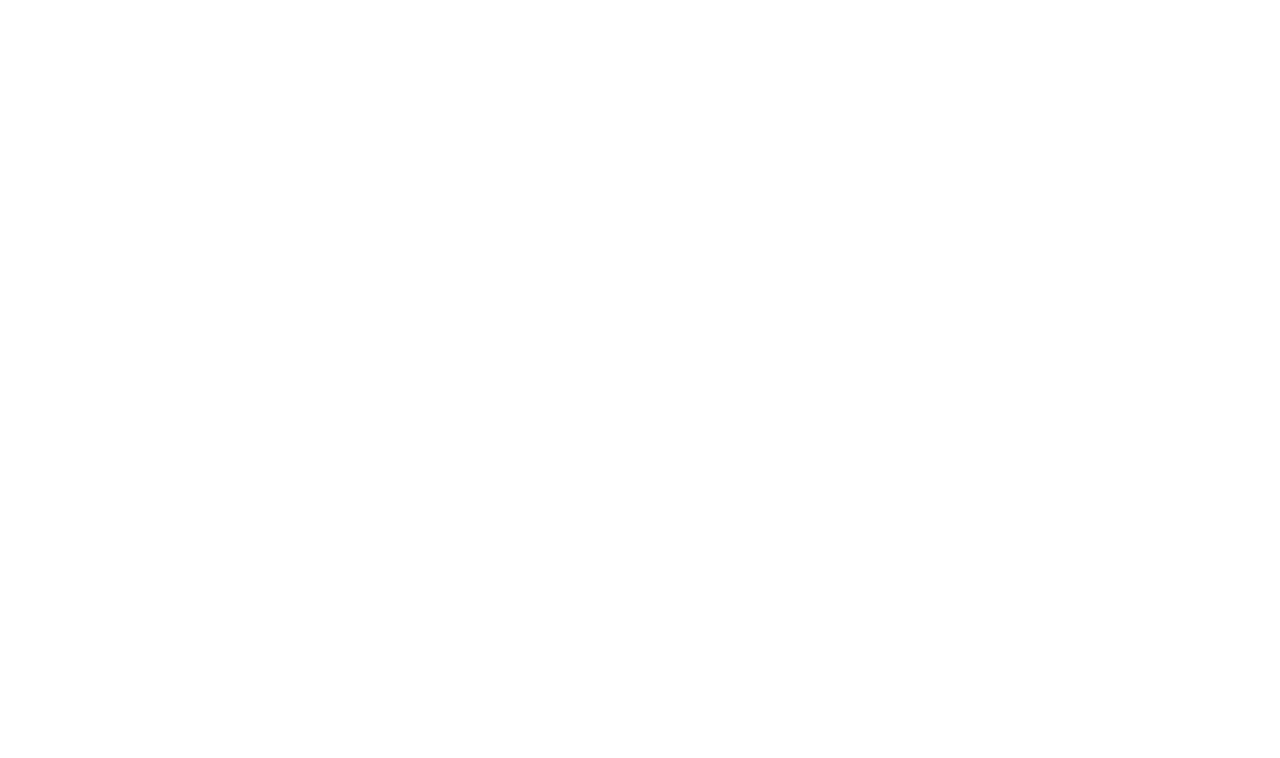
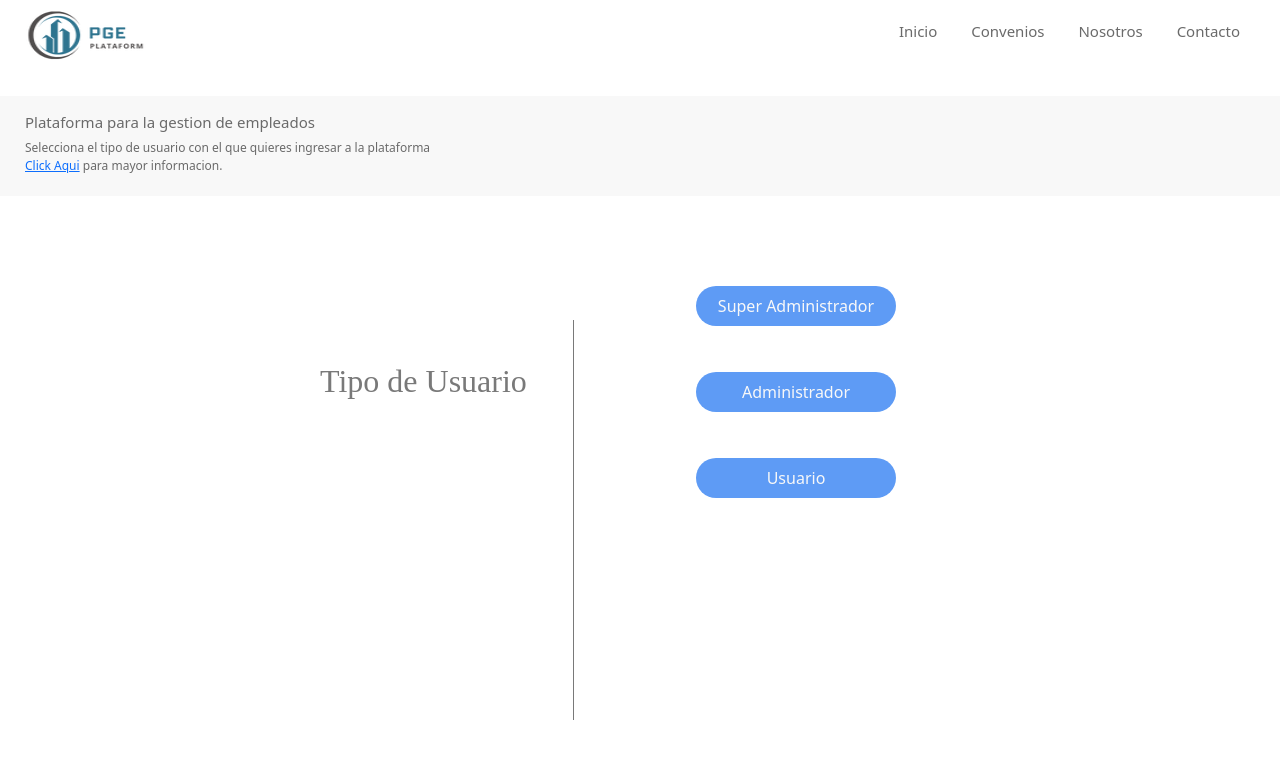
Before and after one commit to IvanPaezCoronell/gestionEmpleado, a plain HTML site: page webApp/pages/usersPage/usersPage.html in a window 1280 px wide. Drawn offline with nearby package versions, Linux system fonts and the light colour scheme.

Commit message:
Estilos, header y botones agregados a la pagina UsersPage

```diff
--- a/webApp/pages/usersPage/usersPage.html
+++ b/webApp/pages/usersPage/usersPage.html
@@ -9,10 +9,85 @@
     <title>Gestion de Empleados</title>
     <link rel="shortcut icon" href="/webApp/img/plataforma-icon.png" />
     <link rel="stylesheet" href="/webApp/styles/style.css">
+    <link rel="stylesheet" href="/webApp/styles/styleUsersPage.css">
     <link href="https://cdn.jsdelivr.net/npm/bootstrap@5.2.1/dist/css/bootstrap.min.css" rel="stylesheet" integrity="sha384-iYQeCzEYFbKjA/T2uDLTpkwGzCiq6soy8tYaI1GyVh/UjpbCx/TYkiZhlZB6+fzT" crossorigin="anonymous">
 
 </head>
 <body>
 
+
+    <div class="container-index">
+
+        <div class="header">
+
+            <div class="header-logo">
+
+                <a href="/webApp/index.html">
+                    <img src="/webApp/img/logo-plataforma.png" alt="logo plataforma" class="logo">
+                </a>
+
+            </div>
+
+            <div class="header-options">
+
+                <nav class="header-nav">
+                    <a id="a" href="#">Inicio</a>
+                    <a id="a" href="#">Convenios</a>
+                    <a id="a" href="#">Nosotros</a>
+                    <a id="a" href="#">Contacto</a>
+                </nav>
+
+            </div>
+
+        </div>
+
+        <div class="section-01">
+
+            <div class="div-section01-info">
+
+                    <h4 class="h4-section01">Plataforma para la gestion de empleados</h4>
+                    <p class="p-section01">
+                        Selecciona el tipo de usuario con el que quieres ingresar a la plataforma <br> <span class="span-ClickAqui"> <a href="#">Click Aqui</a></span> para mayor informacion.
+                    </p>
+            </div>
+
+        </div>
+
+        <section class="section02-user-page">
+
+                <div class="div-title-tipo-usuario">
+                    <h2 class="h2-tipo-usuario">Tipo de Usuario</h2>
+                </div>
+
+
+            <div class="div-button-user-page">
+
+                <div class="div-linea-vertical"></div>
+
+                <div class="div-super-admin">
+                    <a href="/webApp/pages/userLoginPages/superAdmin.html">
+                        <button id="button-user-page">Super Administrador</button>
+                    </a>
+                </div>
+
+                <div class="div-admin">
+                    <a href="/webApp/pages/userLoginPages/admin.html">
+                        <button id="button-user-page">Administrador</button>
+                    </a>
+                </div>
+
+                <div class="div-usuario">
+                    <a href="/webApp/pages/userLoginPages/empleado.html">
+                        <button id="button-user-page">Usuario</button>
+                    </a>
+                </div>
+
+
+            </div>
+
+        </section>
+
+    </div>
+
 </body>
 </html>
--- /dev/null
+++ b/webApp/styles/styleUsersPage.css
@@ -0,0 +1,54 @@
+.section02-users-page {
+    overflow:hidden;
+    display: inline-block;
+    width: 100%;
+
+}
+
+.div-title-tipo-usuario {
+    font-family: 'Courier New Bold';
+    padding-top: 13% !important;
+    padding-left: 25%;
+    text-align: left;
+    display: inline-block;
+    color: #797979;
+}
+
+.div-button-user-page{
+    padding-right: 30%;
+    padding-top: 7%;
+    float: right;
+}
+
+
+
+.div-admin{
+    padding-top: 23%;
+}
+
+.div-usuario{
+    padding-top: 23%;
+}
+
+#button-user-page{
+    padding: 8px;
+    border-radius: 20px;
+    width: 200px;
+    color: #F8F8F8;
+    background-color: #5e9bf5;
+    position: relative;
+    display: inline-block;
+}
+
+#button-user-page:hover{
+    background-color: #3985F5;
+}
+
+.div-linea-vertical{
+    border-left: 1px solid #797979;
+    height: 50%;
+    position: absolute;
+    left: 45%;
+    margin-left: -3px;
+    top: 40%;
+}
```
